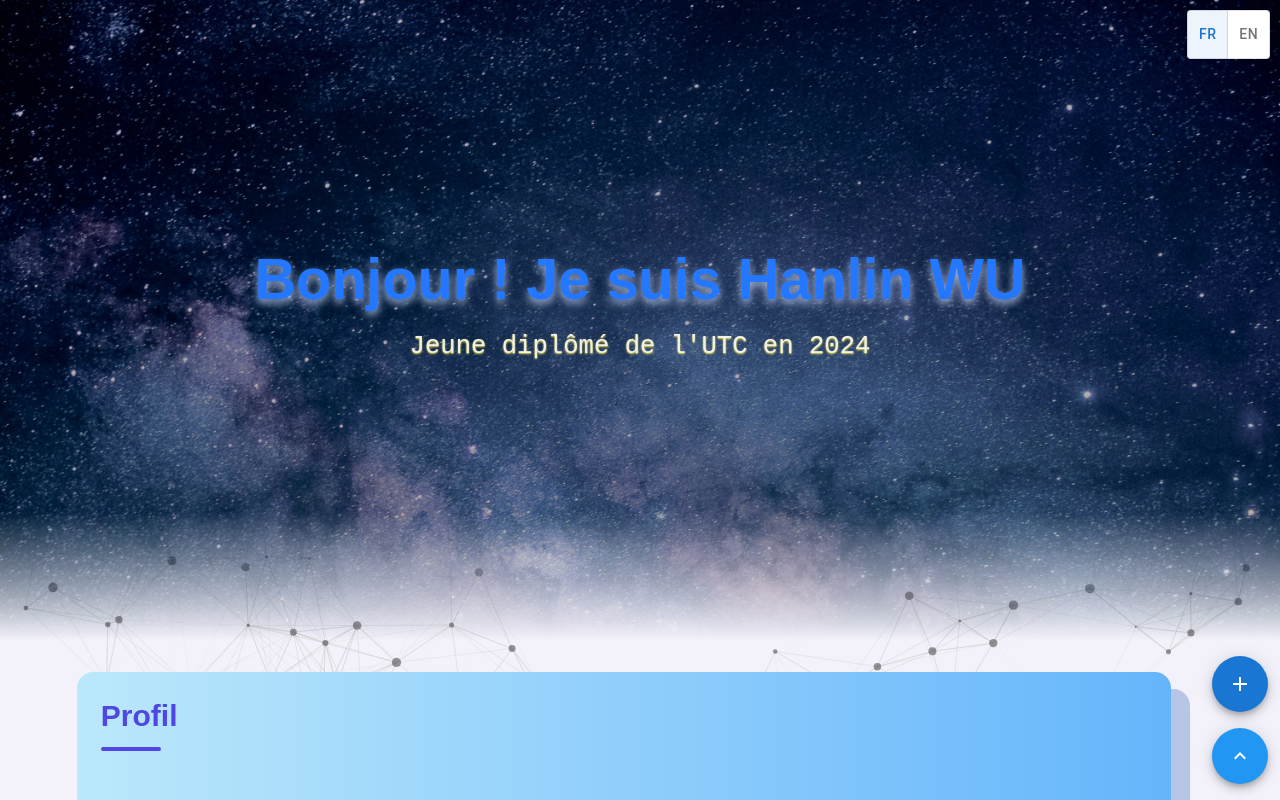
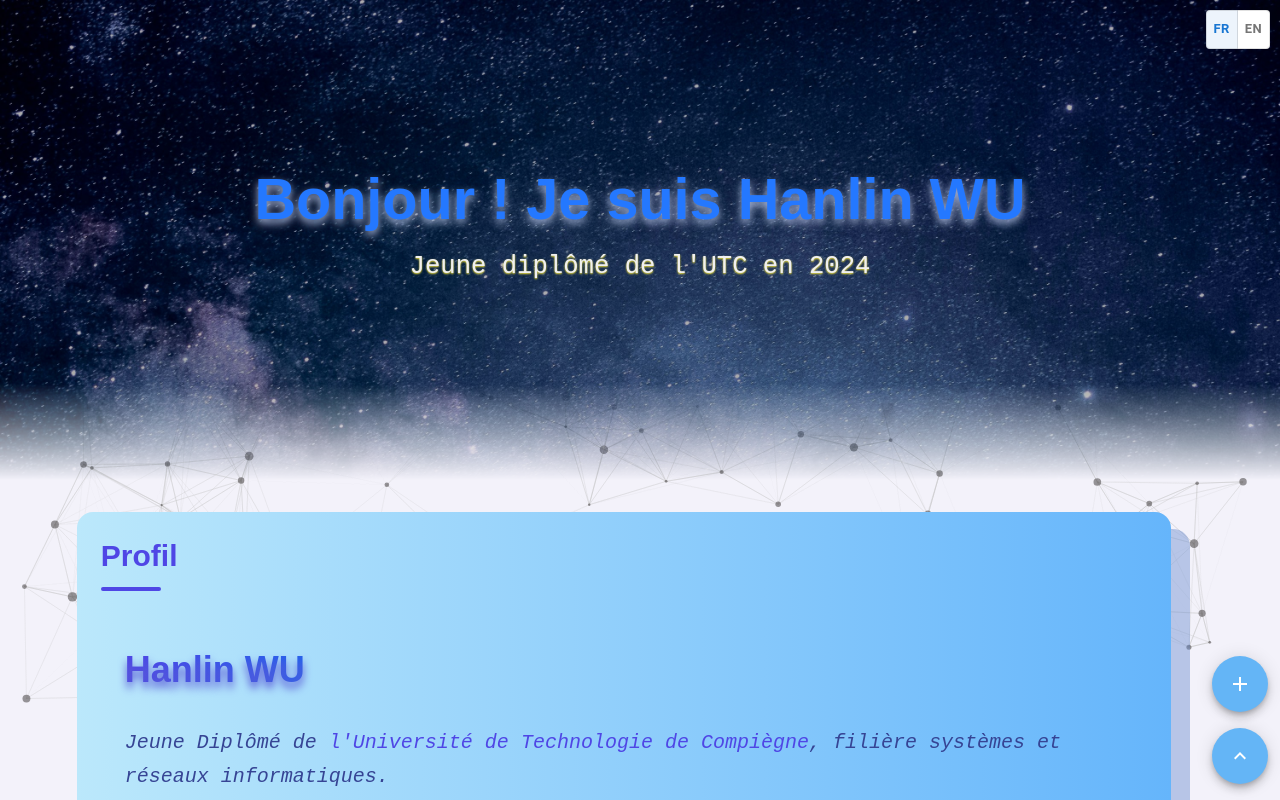
Before and after one commit to hanlinAumonde/PersonalPage_Hanlin, a React (Vite) app: page / in a window 1280 px wide. Shown: the top 800 px of the page. Built offline with nearby package versions, Linux system fonts and the light colour scheme.

Commit message:
adjust layout

```diff
--- a/src/App.tsx
+++ b/src/App.tsx
@@ -25,13 +25,14 @@ function App() {
           exclusive
           onChange={changeLanguage}
           aria-label="language"
+          size='small'
           style={{ position: 'absolute', top: 10, right: 10, zIndex: 1000, backgroundColor: 'white' }}
         >
           <ToggleButton value="fr" aria-label="french">
-            Fr
+            <strong>Fr</strong>
           </ToggleButton>
           <ToggleButton value="en" aria-label="english">
-            En
+            <strong>En</strong>
           </ToggleButton>
         </ToggleButtonGroup>
         <languageContext.Provider value={language}>
--- a/src/components/Contents/Projects.component.tsx
+++ b/src/components/Contents/Projects.component.tsx
@@ -1,5 +1,3 @@
-// Projects.component.tsx avec transitions d'image préservées et support multilingue
-
 import { useEffect, useRef, useState, useContext } from 'react';
 import styles from '../../styles/Projects.module.css';
 import Grid from "@mui/material/Grid2";
@@ -19,7 +17,6 @@ function Projects() {
   const [isTransitioning, setIsTransitioning] = useState(false);
   const [isTransitioningImage, setIsTransitioningImage] = useState(false);
   const [containerHeight, setContainerHeight] = useState<number | null>(null);
-  const [isLandscapeOrientation, setIsLandscapeOrientation] = useState(false);
 
   const [projectsRef, isVisible] = useIntersectionAnimation<HTMLElement>();
   const projectCardRef = useRef<HTMLDivElement>(null);
@@ -42,11 +39,6 @@ function Projects() {
   useEffect(() => {
     if (currentProject.screenshots.length > 0) {
       const img = new Image();
-      img.onload = () => {
-        // Si le ratio largeur/hauteur est supérieur à 1.2, considérer comme paysage
-        const isLandscape = img.width / img.height > 1.2;
-        setIsLandscapeOrientation(isLandscape);
-      };
       img.src = `${baseUrl}${currentProject.screenshots[currentImageIndex]}`;
     }
   }, [currentProject, currentImageIndex, baseUrl]);
@@ -67,7 +59,7 @@ function Projects() {
     return () => {
       window.removeEventListener('resize', updateContainerHeight);
     };
-  }, [currentProject, isLandscapeOrientation]);
+  }, [currentProject]);
 
   // Changement de projet avec transitions
   const changeProject = (newIndex: number) => {
@@ -222,7 +214,7 @@ function Projects() {
             </Grid>
             <Grid size={12} sx={{md:5}}>
               <div className={styles.projectGallery}>
-                <div className={`${styles.screenshot} ${isLandscapeOrientation ? styles.landscapeScreenshot : ''}`}>
+                <div className={`${styles.screenshot}`}>
                   <div className={`${styles.screenshotContainer} ${isTransitioningImage ? styles.fadeTransition : ''}`}>
                     {currentProject.screenshots.length > 0 && (
                       <img
--- a/src/styles/Header.module.css
+++ b/src/styles/Header.module.css
@@ -1,6 +1,6 @@
 .header {
   position: relative;
-  height: 80vh;
+  height: 60vh;
   min-height: 400px;
   width: 100%;
   max-width: 100%;
--- a/src/styles/Projects.module.css
+++ b/src/styles/Projects.module.css
@@ -140,16 +140,6 @@
   transform: scale(0.98);
 }
 
-/* Ajustements pour les images orientées paysage */
-.landscapeScreenshot {
-  max-width: 100%;
-  margin: 0 auto;
-}
-
-.landscapeScreenshot img {
-  width: 100%;
-  object-fit: contain;
-}
 
 .screenshot img {
   width: 100%;
--- a/src/util/ui/CustomFab.tsx
+++ b/src/util/ui/CustomFab.tsx
@@ -25,9 +25,9 @@ const CustomFab:React.FC<CustomFabProps> = ({changeLayout}) => {
 
     const fabBlueStyle = {
         color: 'common.white',
-        bgcolor: blue[500],
+        bgcolor: blue[300],
         '&:hover': {
-            bgcolor: blue[600],
+            bgcolor: blue[400],
         },
     };
 
@@ -83,6 +83,7 @@ const CustomFab:React.FC<CustomFabProps> = ({changeLayout}) => {
             {changeLayout &&
                 <Grid size={{xs:12}}>
                     <SpeedDial
+                        FabProps={{ sx: fabBlueStyle as SxProps }}
                         ariaLabel="SpeedDial menu"
                         onMouseLeave={() => setTooltipId(-1)}
                         icon={<SpeedDialIcon />}
@@ -114,7 +115,7 @@ const CustomFab:React.FC<CustomFabProps> = ({changeLayout}) => {
             <Grid size={{xs:12}}>
                 <Fab
                     sx={fabBlueStyle as SxProps}
-                    aria-label='Expand' color={'primary' as 'primary'}
+                    aria-label='Expand'
                     onClick={handleScroll2TopClick}>
                     <UpIcon />
                 </Fab>
```
